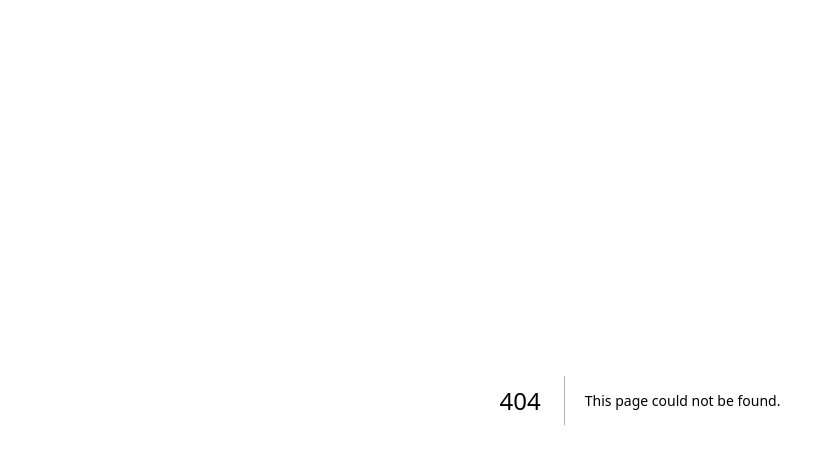
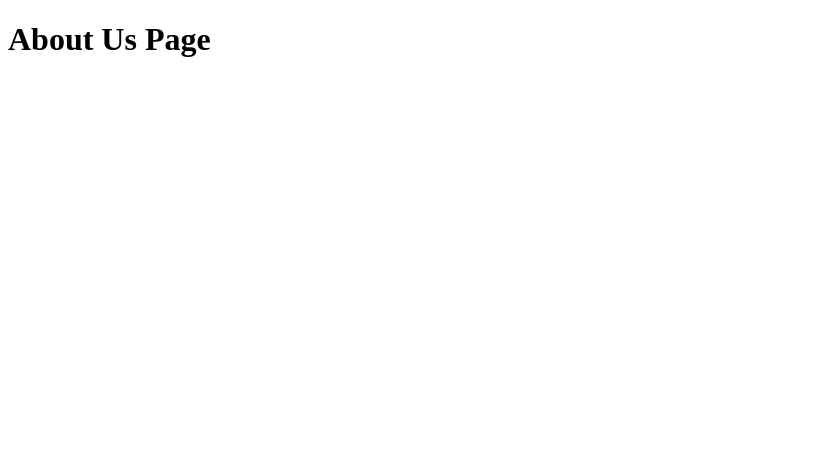
Before and after one commit to keonoh00/hi-nextjs, a Next.js app: page /about-us in a window 1280 px wide. Before the commit this address had no page. Shown: the top 464 px of the page, without its empty margins (0-835 px from the left). Built offline with nearby package versions, Linux system fonts and the light colour scheme.

Commit message:
Simple Routing About Us

```diff
--- /dev/null
+++ b/app/about-us/page.tsx
@@ -0,0 +1,3 @@
+export default function AboutUs() {
+  return <h1>About Us Page</h1>;
+}
```
